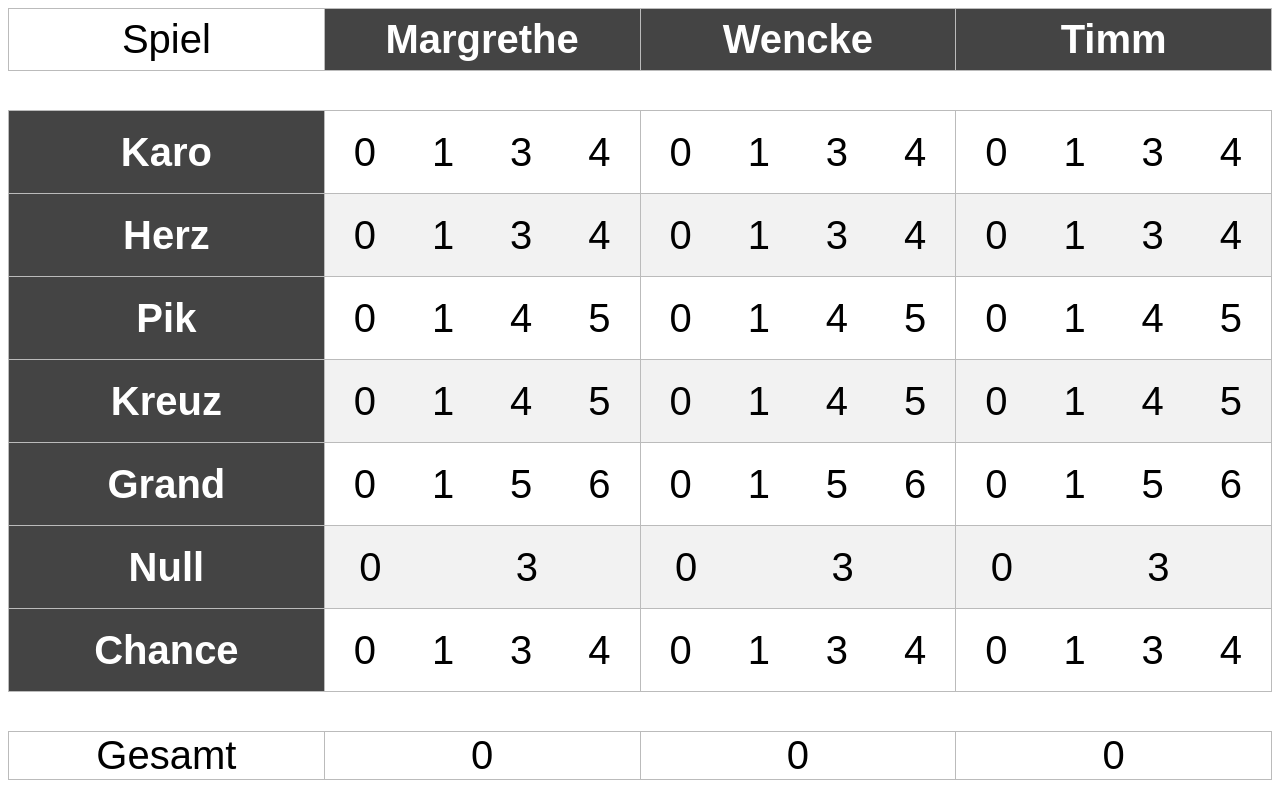
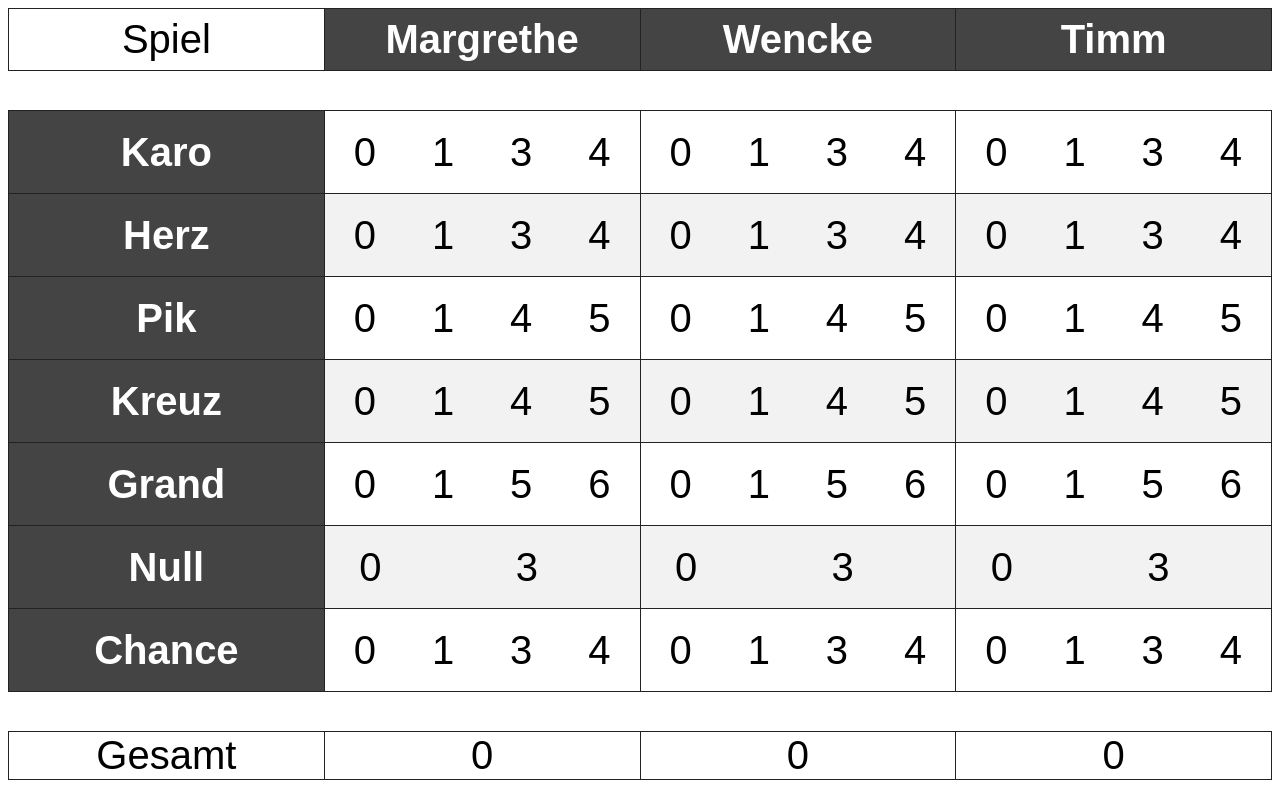
Before and after one commit to Timmster/skat-note, an Angular app: page / in a window 1280 px wide. Built offline with nearby package versions, Linux system fonts and the light colour scheme.

Commit message:
1 file modified

```diff
--- a/src/app/app.component.css
+++ b/src/app/app.component.css
@@ -8,7 +8,7 @@ table {
 
 table td,
 table th {
-  border: 1px solid #bbb;
+  border: 1px solid #222;
   text-align: center;
 }
 
```
